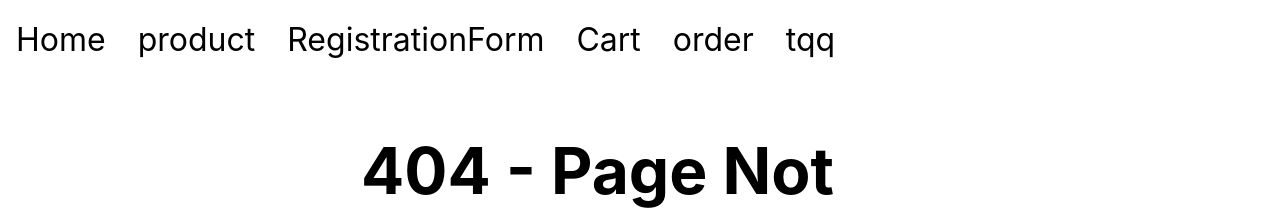
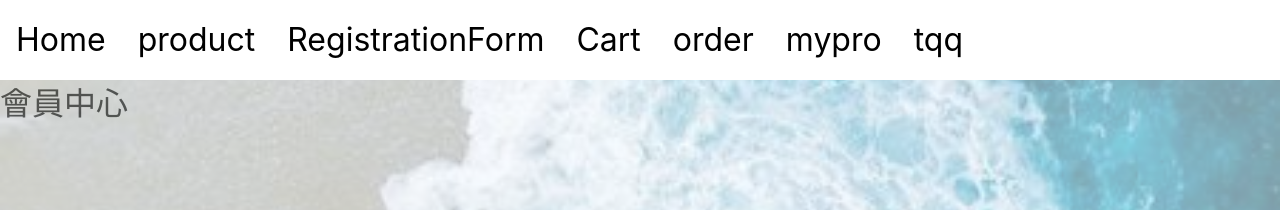
Before and after one commit to tina0821/qqqhire, a React (Create React App) app in the folder client/: page /mypro in a window 1280 px wide. Before the commit this address had no page. Shown: the top 210 px of the page. Built offline with nearby package versions, Linux system fonts and the light colour scheme.

Commit message:
0706 14:18

```diff
--- a/client/src/App.js
+++ b/client/src/App.js
@@ -13,6 +13,7 @@ import 'jquery-ui-css/jquery-ui'
 import NotFound from './page/NotFound';
 import Product from './page/product';
 import Order from './page/order';
+import Mypro from './page/mypro';
 import RegisterForm from './components/login/q'
 // import Tqqq from './components/login/q';
 import RegistrationForm from './components/login/q1';
@@ -30,6 +31,7 @@ const App = () => {
         <Link className='m-3' to="/RegistrationForm">RegistrationForm</Link><br/>
         <Link className='m-3' to="/cart">Cart</Link><br/>
         <Link className='m-3' to="/order">order</Link><br/>
+        <Link className='m-3' to="/mypro">mypro</Link><br/>
         <Link className='m-3' to="/tqq">tqq</Link>
 
         </div>
@@ -42,6 +44,7 @@ const App = () => {
           <Route path="/RegistrationForm" element={<RegistrationForm />} />
           <Route path="/cart" element={<Cart />} />
           <Route path="/order" element={<Order />} />
+          <Route path="/mypro" element={<Mypro />} />
           <Route path="*" element={<NotFound />} />
         </Routes>
       </Router>
--- /dev/null
+++ b/client/src/page/mypro.jsx
@@ -0,0 +1,13 @@
+import React from 'react';
+import Centre from '../components/MemberCentre/Centre';
+
+function Mypro() {
+
+  return (
+    <>
+    <Centre />
+    </>
+  );
+}
+
+export default Mypro;
```
